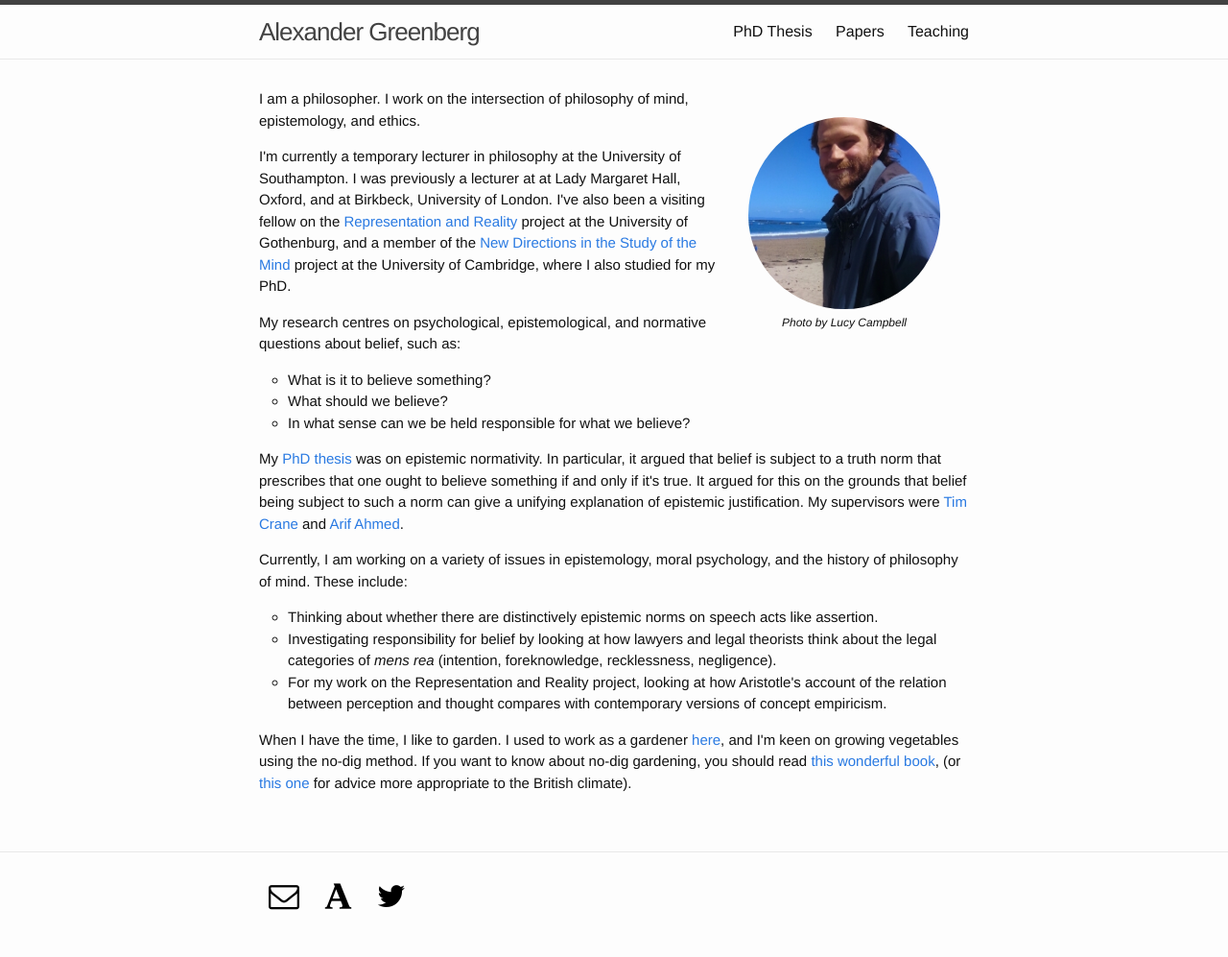
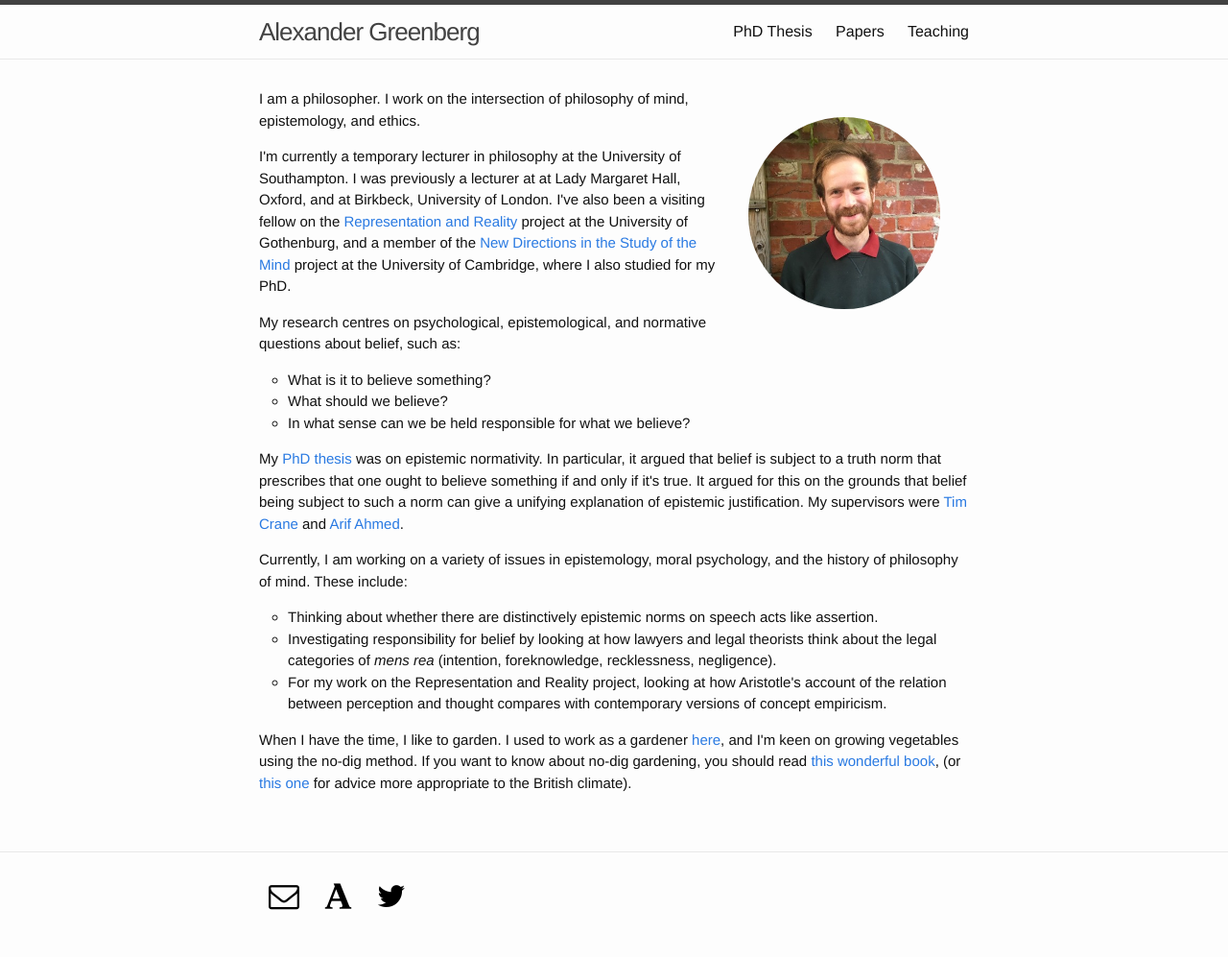
Before and after one commit to alexandergreenberg/alexandergreenberg.github.io, a Jekyll site: the page built from index.html, in a window 1280 px wide. Shown: the whole page at 96% size. Built offline with Jekyll 4.4.1, drawn with Linux system fonts in a browser that asks for light colours; some web fonts are replaced.

Commit message:
Update index.html

```diff
--- a/index.html
+++ b/index.html
@@ -5,8 +5,8 @@ layout: default
 <div class="post-content">
 
   <div class="picture-frame">
-    <img id="profile-picture" src="https://raw.githubusercontent.com/alexandergreenberg/alexandergreenberg.github.io/master/north-berwick-beach-flipped.jpg">
-    <p class="photo-credit"><em>Photo by Lucy Campbell</em></p>
+    <img id="profile-picture" src="https://raw.githubusercontent.com/alexandergreenberg/alexandergreenberg.github.io/master/picture.jpg">
+    <!-- <p class="photo-credit"><em>Photo by Lucy Campbell</em></p> -->
   </div>
     <p class="paragraph">I am a philosopher. I work on the intersection of philosophy of mind, epistemology, and ethics.</p>
   <p class="paragraph">I'm currently a temporary lecturer in philosophy at the University of Southampton. I was previously a lecturer at at Lady Margaret Hall, Oxford, and at Birkbeck, University of London. I've also been a visiting fellow on the <a href="https://representationandreality.gu.se" target="_blank">Representation and Reality</a> project at the University of Gothenburg, and a member of the <a href="http://www.newdirectionsproject.com" target="_blank">New Directions in the Study of the Mind</a> project at the University of Cambridge, where I also studied for my PhD.</p>
```
